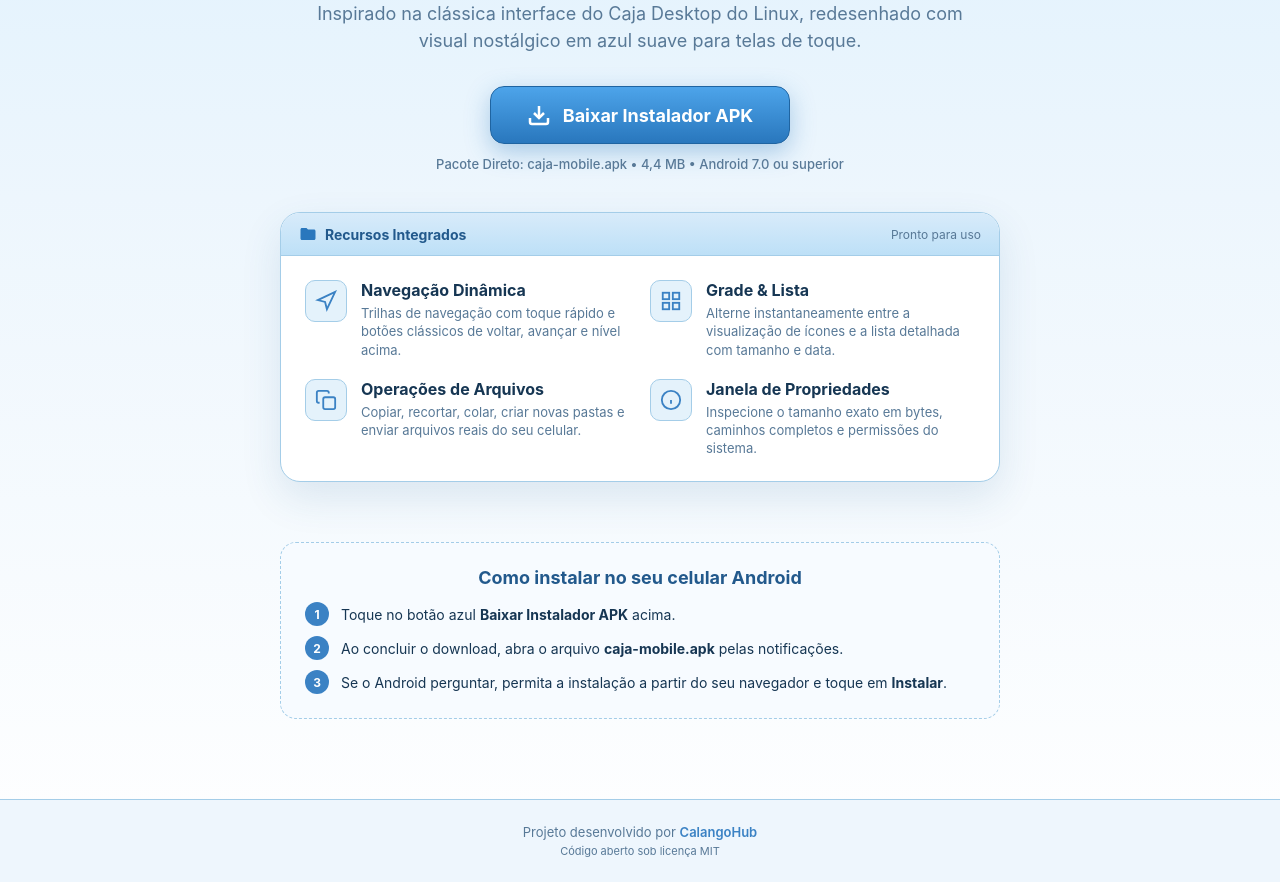
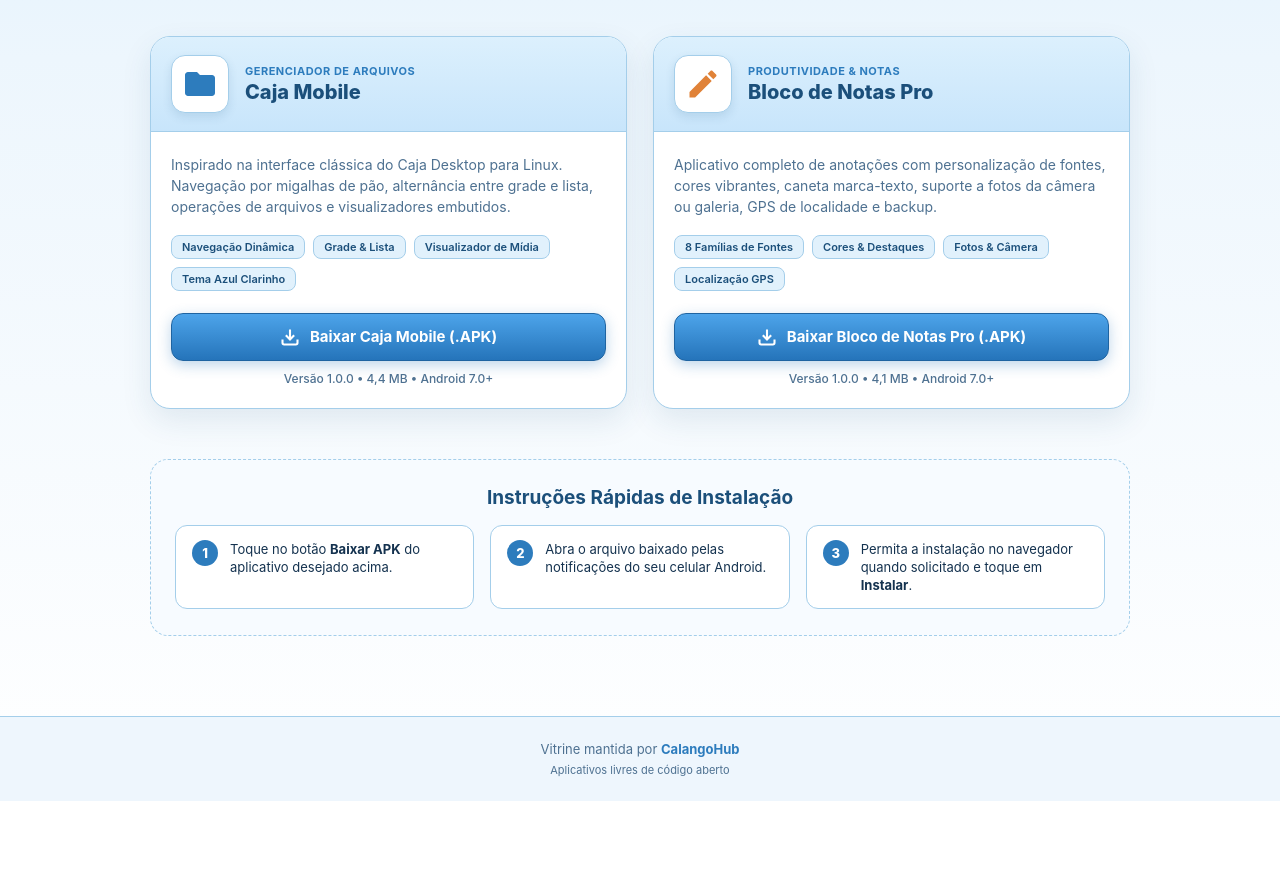
Before and after one commit to CalangoHub/cajafiles-android, a plain HTML site: page index.html in a window 1280 px wide. Shown: the part 260-1142 px from the top of the page. After the commit the page ends 1061 px from the top, so only its background shows below. Drawn offline with Linux system fonts and the light colour scheme.

Commit message:
Adiciona Bloco de Notas Pro a vitrine de aplicativos

```diff
--- a/index.html
+++ b/index.html
@@ -4,19 +4,22 @@
   <meta charset="UTF-8">
   <meta name="viewport" content="width=device-width, initial-scale=1.0">
   <meta name="theme-color" content="#bce0f8">
-  <title>Caja Mobile - Gerenciador de Arquivos para Android</title>
+  <title>CalangoHub Apps - Vitrine de Aplicativos Android</title>
   <style>
     :root {
-      --primary: #3b82c4;
-      --primary-dark: #22598c;
-      --primary-light: #5ba2e6;
-      --sky-100: #f4f9fd;
-      --sky-200: #e2f1fc;
-      --sky-300: #cfe7fa;
-      --sky-400: #b5daf5;
-      --border: #a4cde8;
-      --text-dark: #163653;
-      --text-muted: #587997;
+      --primary: #2d7cbd;
+      --primary-dark: #1b4f7a;
+      --primary-light: #52a2e4;
+      --sky-50: #f7fbff;
+      --sky-100: #eef6fd;
+      --sky-200: #d8ecfb;
+      --sky-300: #bce0f8;
+      --sky-400: #9cd0f5;
+      --border: #a4ceea;
+      --text-main: #14324f;
+      --text-muted: #4e7191;
+      --card-bg: #ffffff;
+      --badge-bg: #e1f1fc;
     }
 
     * {
@@ -27,20 +30,21 @@
     }
 
     body {
-      background: linear-gradient(180deg, #dcf0fd 0%, #edf6fd 40%, #ffffff 100%);
-      color: var(--text-dark);
+      background: linear-gradient(180deg, #dcf0fd 0%, #edf6fd 30%, #ffffff 100%);
+      color: var(--text-main);
       min-height: 100vh;
       display: flex;
       flex-direction: column;
       align-items: center;
     }
 
+    /* Topo do Site */
     header {
       width: 100%;
       background: linear-gradient(180deg, #cfe8fa 0%, #badff8 100%);
       border-bottom: 1px solid var(--border);
-      box-shadow: 0 2px 8px rgba(34, 89, 140, 0.08);
-      padding: 16px 24px;
+      box-shadow: 0 2px 8px rgba(27, 79, 122, 0.08);
+      padding: 14px 24px;
       display: flex;
       align-items: center;
       justify-content: space-between;
@@ -49,21 +53,32 @@
     .brand {
       display: flex;
       align-items: center;
-      gap: 12px;
-      font-size: 20px;
-      font-weight: 700;
+      gap: 10px;
+      font-size: 19px;
+      font-weight: 800;
       color: var(--primary-dark);
       text-decoration: none;
     }
 
     .brand svg {
-      width: 32px;
-      height: 32px;
+      width: 28px;
+      height: 28px;
     }
 
+    .top-badge {
+      font-size: 12px;
+      color: var(--primary-dark);
+      font-weight: 700;
+      background: rgba(255, 255, 255, 0.7);
+      padding: 4px 12px;
+      border-radius: 12px;
+      border: 1px solid var(--border);
+    }
+
+    /* Hero Principal */
     .hero {
-      max-width: 860px;
-      width: 90%;
+      max-width: 980px;
+      width: 92%;
       margin: 40px auto 20px auto;
       text-align: center;
       display: flex;
@@ -71,191 +86,236 @@
       align-items: center;
     }
 
-    .badge-pill {
-      background: #cce7fa;
+    .pill-highlight {
+      background: #cbe6fa;
       color: var(--primary-dark);
       font-size: 13px;
-      font-weight: 600;
-      padding: 6px 16px;
+      font-weight: 700;
+      padding: 6px 18px;
       border-radius: 20px;
       border: 1px solid var(--border);
       display: inline-block;
-      margin-bottom: 18px;
+      margin-bottom: 16px;
     }
 
     h1 {
       font-size: 38px;
       font-weight: 800;
       color: var(--primary-dark);
-      line-height: 1.2;
-      margin-bottom: 16px;
+      line-height: 1.25;
+      margin-bottom: 14px;
     }
 
     p.subtitle {
-      font-size: 18px;
+      font-size: 17px;
       color: var(--text-muted);
       line-height: 1.5;
-      max-width: 680px;
-      margin-bottom: 32px;
-    }
-
-    .cta-container {
-      display: flex;
-      flex-direction: column;
-      align-items: center;
-      gap: 12px;
+      max-width: 720px;
       margin-bottom: 40px;
     }
 
-    .btn-download-apk {
-      display: inline-flex;
-      align-items: center;
-      gap: 12px;
-      background: linear-gradient(180deg, #4da4ea 0%, #2977bd 100%);
-      color: #ffffff;
-      font-size: 18px;
-      font-weight: 700;
-      padding: 16px 36px;
-      border-radius: 14px;
-      text-decoration: none;
-      box-shadow: 0 8px 24px rgba(41, 119, 189, 0.35);
-      border: 1px solid #1f64a1;
-      transition: all 0.2s ease;
+    /* Grade da Vitrine de Aplicativos */
+    .apps-grid {
+      display: grid;
+      grid-template-columns: repeat(auto-fit, minmax(320px, 1fr));
+      gap: 26px;
+      width: 100%;
+      max-width: 980px;
+      margin-bottom: 50px;
     }
 
-    .btn-download-apk:hover {
-      transform: translateY(-2px);
-      box-shadow: 0 12px 28px rgba(41, 119, 189, 0.45);
-      background: linear-gradient(180deg, #5ab0f5 0%, #2e83ce 100%);
+    .app-card {
+      background: var(--card-bg);
+      border: 1px solid var(--border);
+      border-radius: 20px;
+      box-shadow: 0 12px 30px rgba(27, 79, 122, 0.1);
+      display: flex;
+      flex-direction: column;
+      overflow: hidden;
+      transition: transform 0.2s ease, box-shadow 0.2s ease;
+      text-align: left;
     }
 
-    .btn-download-apk:active {
+    .app-card:hover {
+      transform: translateY(-4px);
+      box-shadow: 0 16px 36px rgba(27, 79, 122, 0.16);
+    }
+
+    .card-top {
+      background: linear-gradient(180deg, #dcf0fd 0%, #c8e5fb 100%);
+      padding: 18px 20px;
+      display: flex;
+      align-items: center;
+      gap: 16px;
+      border-bottom: 1px solid var(--border);
+    }
+
+    .app-icon {
+      width: 58px;
+      height: 58px;
+      background: #ffffff;
+      border-radius: 14px;
+      display: flex;
+      align-items: center;
+      justify-content: center;
+      box-shadow: 0 4px 10px rgba(27, 79, 122, 0.12);
+      flex-shrink: 0;
+      border: 1px solid var(--border);
+    }
+
+    .app-icon svg {
+      width: 36px;
+      height: 36px;
+    }
+
+    .app-headline {
+      display: flex;
+      flex-direction: column;
+    }
+
+    .app-tag {
+      font-size: 11px;
+      font-weight: 700;
+      text-transform: uppercase;
+      letter-spacing: 0.5px;
+      color: var(--primary);
+      margin-bottom: 2px;
+    }
+
+    .app-name {
+      font-size: 20px;
+      font-weight: 800;
+      color: var(--primary-dark);
+    }
+
+    .card-body {
+      padding: 22px 20px;
+      display: flex;
+      flex-direction: column;
+      flex: 1;
+    }
+
+    .app-desc {
+      font-size: 14px;
+      color: var(--text-muted);
+      line-height: 1.5;
+      margin-bottom: 18px;
+    }
+
+    .badges-list {
+      display: flex;
+      flex-wrap: wrap;
+      gap: 8px;
+      margin-bottom: 22px;
+    }
+
+    .badge-item {
+      background: var(--badge-bg);
+      color: var(--primary-dark);
+      font-size: 11px;
+      font-weight: 600;
+      padding: 4px 10px;
+      border-radius: 8px;
+      border: 1px solid var(--border);
+    }
+
+    .card-footer {
+      margin-top: auto;
+      display: flex;
+      flex-direction: column;
+      gap: 10px;
+      align-items: center;
+    }
+
+    .btn-download {
+      display: flex;
+      align-items: center;
+      justify-content: center;
+      gap: 10px;
+      width: 100%;
+      background: linear-gradient(180deg, #4da4ea 0%, #2574ba 100%);
+      color: #ffffff;
+      font-size: 15px;
+      font-weight: 700;
+      padding: 13px 20px;
+      border-radius: 12px;
+      text-decoration: none;
+      box-shadow: 0 4px 14px rgba(37, 116, 186, 0.3);
+      border: 1px solid #1f64a1;
+      transition: all 0.15s ease;
+    }
+
+    .btn-download:hover {
+      background: linear-gradient(180deg, #5ab0f5 0%, #2b82d0 100%);
+      transform: translateY(-1px);
+    }
+
+    .btn-download:active {
       transform: translateY(1px);
     }
 
-    .download-meta {
-      font-size: 13px;
+    .file-meta-info {
+      font-size: 12px;
       color: var(--text-muted);
       font-weight: 500;
     }
 
-    /* Vitrine do Aplicativo */
-    .app-preview-card {
-      background: #ffffff;
-      border: 1px solid var(--border);
-      border-radius: 20px;
-      box-shadow: 0 16px 40px rgba(34, 89, 140, 0.12);
-      max-width: 720px;
-      width: 100%;
-      overflow: hidden;
-      margin-bottom: 60px;
-    }
-
-    .preview-header {
-      background: linear-gradient(180deg, #d8ebfa 0%, #bde0f7 100%);
-      padding: 12px 18px;
-      display: flex;
-      align-items: center;
-      justify-content: space-between;
-      border-bottom: 1px solid var(--border);
-    }
-
-    .preview-title {
-      font-size: 14px;
-      font-weight: 700;
-      color: var(--primary-dark);
-      display: flex;
-      align-items: center;
-      gap: 8px;
-    }
-
-    .preview-body {
-      padding: 24px;
-      display: grid;
-      grid-template-columns: repeat(auto-fit, minmax(260px, 1fr));
-      gap: 20px;
-      text-align: left;
-    }
-
-    .feature-item {
-      display: flex;
-      gap: 14px;
-      align-items: flex-start;
-    }
-
-    .feature-icon {
-      background: #e4f2fb;
-      border: 1px solid var(--border);
-      color: var(--primary);
-      width: 42px;
-      height: 42px;
-      border-radius: 10px;
-      display: flex;
-      align-items: center;
-      justify-content: center;
-      flex-shrink: 0;
-    }
-
-    .feature-text h3 {
-      font-size: 16px;
-      font-weight: 700;
-      margin-bottom: 4px;
-      color: var(--text-dark);
-    }
-
-    .feature-text p {
-      font-size: 13px;
-      color: var(--text-muted);
-      line-height: 1.4;
-    }
-
     /* Como Instalar */
-    .install-guide {
-      max-width: 720px;
+    .install-box {
+      max-width: 980px;
       width: 100%;
       background: #f7fbff;
       border: 1px dashed var(--border);
-      border-radius: 16px;
-      padding: 24px;
+      border-radius: 18px;
+      padding: 26px 24px;
       margin-bottom: 60px;
       text-align: left;
     }
 
-    .install-guide h2 {
-      font-size: 18px;
+    .install-box h2 {
+      font-size: 19px;
       color: var(--primary-dark);
-      margin-bottom: 14px;
+      margin-bottom: 16px;
       text-align: center;
     }
 
-    .install-steps {
-      display: flex;
-      flex-direction: column;
-      gap: 10px;
-      font-size: 14px;
-      color: var(--text-dark);
+    .steps-container {
+      display: grid;
+      grid-template-columns: repeat(auto-fit, minmax(260px, 1fr));
+      gap: 16px;
     }
 
-    .step {
+    .step-card {
       display: flex;
-      align-items: center;
+      align-items: flex-start;
       gap: 12px;
+      background: #ffffff;
+      padding: 14px 16px;
+      border-radius: 12px;
+      border: 1px solid var(--border);
     }
 
     .step-num {
       background: var(--primary);
-      color: #fff;
-      font-weight: 700;
-      width: 24px;
-      height: 24px;
+      color: #ffffff;
+      font-weight: 800;
+      width: 26px;
+      height: 26px;
       border-radius: 50%;
       display: flex;
       align-items: center;
       justify-content: center;
-      font-size: 12px;
+      font-size: 13px;
       flex-shrink: 0;
     }
 
+    .step-text {
+      font-size: 13px;
+      line-height: 1.4;
+      color: var(--text-main);
+    }
+
+    /* Rodape */
     footer {
       width: 100%;
       padding: 24px;
@@ -270,125 +330,152 @@
     footer a {
       color: var(--primary);
       text-decoration: none;
-      font-weight: 600;
+      font-weight: 700;
     }
 
-    @media (max-width: 600px) {
-      h1 { font-size: 28px; }
+    @media (max-width: 700px) {
+      h1 { font-size: 27px; }
       p.subtitle { font-size: 15px; }
-      .btn-download-apk { width: 100%; justify-content: center; padding: 14px 20px; font-size: 16px; }
+      .apps-grid { grid-template-columns: 1fr; }
     }
   </style>
 </head>
 <body>
 
+  <!-- Topo -->
   <header>
     <a href="#" class="brand">
-      <svg viewBox="0 0 24 24" fill="#2977bd">
-        <path d="M10 4H4c-1.1 0-1.99.9-1.99 2L2 18c0 1.1.9 2 2 2h16c1.1 0 2-.9 2-2V8c0-1.1-.9-2-2-2h-8l-2-2z"/>
+      <svg viewBox="0 0 24 24" fill="#2574ba">
+        <path d="M4 8h4V4H4v4zm6 12h4v-4h-4v4zm-6 0h4v-4H4v4zm0-6h4v-4H4v4zm6 0h4v-4h-4v4zm6-10v4h4V4h-4zm-6 4h4V4h-4v4zm6 6h4v-4h-4v4zm0 6h4v-4h-4v4z"/>
       </svg>
-      <span>Caja Mobile</span>
+      <span>CalangoHub</span>
     </a>
-    <span style="font-size: 13px; color: var(--text-muted); font-weight: 600;">v1.0.0 Android</span>
+    <span class="top-badge">Central de Aplicativos</span>
   </header>
 
+  <!-- Hero -->
   <main class="hero">
-    <div class="badge-pill">Nostalgia & Produtividade no Android</div>
-    <h1>O Gerenciador de Arquivos Clássico no seu Celular</h1>
+    <div class="pill-highlight">Aplicativos Android Nativos & Livres</div>
+    <h1>Vitrine de Aplicativos do CalangoHub</h1>
     <p class="subtitle">
-      Inspirado na clássica interface do Caja Desktop do Linux, redesenhado com visual nostálgico em azul suave para telas de toque.
+      Projetos desenvolvidos com foco em simplicidade, leveza e alta produtividade. Baixe os instaladores APK oficiais diretamente no seu celular.
     </p>
 
-    <div class="cta-container">
-      <a href="caja-mobile.apk" class="btn-download-apk" download>
-        <svg viewBox="0 0 24 24" width="24" height="24" stroke="currentColor" stroke-width="2.5" fill="none">
-          <path d="M21 15v4a2 2 0 0 1-2 2H5a2 2 0 0 1-2-2v-4"></path>
-          <polyline points="7 10 12 15 17 10"></polyline>
-          <line x1="12" y1="15" x2="12" y2="3"></line>
-        </svg>
-        <span>Baixar Instalador APK</span>
-      </a>
-      <span class="download-meta">Pacote Direto: caja-mobile.apk • 4,4 MB • Android 7.0 ou superior</span>
-    </div>
+    <!-- Grade dos Aplicativos -->
+    <div class="apps-grid">
 
-    <!-- Painel de Recursos -->
-    <div class="app-preview-card">
-      <div class="preview-header">
-        <div class="preview-title">
-          <svg viewBox="0 0 24 24" width="18" height="18" fill="#2977bd">
-            <path d="M10 4H4c-1.1 0-1.99.9-1.99 2L2 18c0 1.1.9 2 2 2h16c1.1 0 2-.9 2-2V8c0-1.1-.9-2-2-2h-8l-2-2z"/>
-          </svg>
-          <span>Recursos Integrados</span>
-        </div>
-        <span style="font-size: 12px; color: var(--text-muted);">Pronto para uso</span>
-      </div>
-
-      <div class="preview-body">
-        <div class="feature-item">
-          <div class="feature-icon">
-            <svg viewBox="0 0 24 24" width="22" height="22" stroke="currentColor" stroke-width="2" fill="none"><polygon points="3 11 22 2 13 21 11 13 3 11"></polygon></svg>
+      <!-- Card 1: Caja Mobile -->
+      <div class="app-card">
+        <div class="card-top">
+          <div class="app-icon">
+            <svg viewBox="0 0 24 24" fill="#2d7cbd">
+              <path d="M10 4H4c-1.1 0-1.99.9-1.99 2L2 18c0 1.1.9 2 2 2h16c1.1 0 2-.9 2-2V8c0-1.1-.9-2-2-2h-8l-2-2z"/>
+            </svg>
           </div>
-          <div class="feature-text">
-            <h3>Navegação Dinâmica</h3>
-            <p>Trilhas de navegação com toque rápido e botões clássicos de voltar, avançar e nível acima.</p>
+          <div class="app-headline">
+            <span class="app-tag">Gerenciador de Arquivos</span>
+            <span class="app-name">Caja Mobile</span>
           </div>
         </div>
 
-        <div class="feature-item">
-          <div class="feature-icon">
-            <svg viewBox="0 0 24 24" width="22" height="22" stroke="currentColor" stroke-width="2" fill="none"><rect x="3" y="3" width="7" height="7"></rect><rect x="14" y="3" width="7" height="7"></rect><rect x="14" y="14" width="7" height="7"></rect><rect x="3" y="14" width="7" height="7"></rect></svg>
+        <div class="card-body">
+          <p class="app-desc">
+            Inspirado na interface clássica do Caja Desktop para Linux. Navegação por migalhas de pão, alternância entre grade e lista, operações de arquivos e visualizadores embutidos.
+          </p>
+
+          <div class="badges-list">
+            <span class="badge-item">Navegação Dinâmica</span>
+            <span class="badge-item">Grade & Lista</span>
+            <span class="badge-item">Visualizador de Mídia</span>
+            <span class="badge-item">Tema Azul Clarinho</span>
           </div>
-          <div class="feature-text">
-            <h3>Grade & Lista</h3>
-            <p>Alterne instantaneamente entre a visualização de ícones e a lista detalhada com tamanho e data.</p>
+
+          <div class="card-footer">
+            <a href="caja-mobile.apk" class="btn-download" download>
+              <svg viewBox="0 0 24 24" width="20" height="20" stroke="currentColor" stroke-width="2.5" fill="none">
+                <path d="M21 15v4a2 2 0 0 1-2 2H5a2 2 0 0 1-2-2v-4"></path>
+                <polyline points="7 10 12 15 17 10"></polyline>
+                <line x1="12" y1="15" x2="12" y2="3"></line>
+              </svg>
+              <span>Baixar Caja Mobile (.APK)</span>
+            </a>
+            <span class="file-meta-info">Versão 1.0.0 • 4,4 MB • Android 7.0+</span>
+          </div>
+        </div>
+      </div>
+
+      <!-- Card 2: Bloco de Notas Pro -->
+      <div class="app-card">
+        <div class="card-top">
+          <div class="app-icon">
+            <svg viewBox="0 0 24 24" fill="#e08238">
+              <path d="M3 17.25V21h3.75L17.81 9.94l-3.75-3.75L3 17.25zM20.71 7.04c.39-.39.39-1.02 0-1.41l-2.34-2.34c-.39-.39-1.02-.39-1.41 0l-1.83 1.83 3.75 3.75 1.83-1.83z"/>
+            </svg>
+          </div>
+          <div class="app-headline">
+            <span class="app-tag">Produtividade & Notas</span>
+            <span class="app-name">Bloco de Notas Pro</span>
           </div>
         </div>
 
-        <div class="feature-item">
-          <div class="feature-icon">
-            <svg viewBox="0 0 24 24" width="22" height="22" stroke="currentColor" stroke-width="2" fill="none"><rect x="9" y="9" width="13" height="13" rx="2" ry="2"></rect><path d="M5 15H4a2 2 0 0 1-2-2V4a2 2 0 0 1 2-2h9a2 2 0 0 1 2 2v1"></path></svg>
+        <div class="card-body">
+          <p class="app-desc">
+            Aplicativo completo de anotações com personalização de fontes, cores vibrantes, caneta marca-texto, suporte a fotos da câmera ou galeria, GPS de localidade e backup.
+          </p>
+
+          <div class="badges-list">
+            <span class="badge-item">8 Famílias de Fontes</span>
+            <span class="badge-item">Cores & Destaques</span>
+            <span class="badge-item">Fotos & Câmera</span>
+            <span class="badge-item">Localização GPS</span>
           </div>
-          <div class="feature-text">
-            <h3>Operações de Arquivos</h3>
-            <p>Copiar, recortar, colar, criar novas pastas e enviar arquivos reais do seu celular.</p>
-          </div>
-        </div>
 
-        <div class="feature-item">
-          <div class="feature-icon">
-            <svg viewBox="0 0 24 24" width="22" height="22" stroke="currentColor" stroke-width="2" fill="none"><circle cx="12" cy="12" r="10"></circle><line x1="12" y1="16" x2="12" y2="12"></line><line x1="12" y1="8" x2="12.01" y2="8"></line></svg>
-          </div>
-          <div class="feature-text">
-            <h3>Janela de Propriedades</h3>
-            <p>Inspecione o tamanho exato em bytes, caminhos completos e permissões do sistema.</p>
+          <div class="card-footer">
+            <a href="bloco-de-notas-pro.apk" class="btn-download" download>
+              <svg viewBox="0 0 24 24" width="20" height="20" stroke="currentColor" stroke-width="2.5" fill="none">
+                <path d="M21 15v4a2 2 0 0 1-2 2H5a2 2 0 0 1-2-2v-4"></path>
+                <polyline points="7 10 12 15 17 10"></polyline>
+                <line x1="12" y1="15" x2="12" y2="3"></line>
+              </svg>
+              <span>Baixar Bloco de Notas Pro (.APK)</span>
+            </a>
+            <span class="file-meta-info">Versão 1.0.0 • 4,1 MB • Android 7.0+</span>
           </div>
         </div>
       </div>
+
     </div>
 
-    <!-- Guia de Instalacao -->
-    <div class="install-guide">
-      <h2>Como instalar no seu celular Android</h2>
-      <div class="install-steps">
-        <div class="step">
+    <!-- Guia de Instalacao no Celular -->
+    <div class="install-box">
+      <h2>Instruções Rápidas de Instalação</h2>
+      <div class="steps-container">
+        <div class="step-card">
           <span class="step-num">1</span>
-          <span>Toque no botão azul <strong>Baixar Instalador APK</strong> acima.</span>
+          <div class="step-text">
+            Toque no botão <strong>Baixar APK</strong> do aplicativo desejado acima.
+          </div>
         </div>
-        <div class="step">
+        <div class="step-card">
           <span class="step-num">2</span>
-          <span>Ao concluir o download, abra o arquivo <strong>caja-mobile.apk</strong> pelas notificações.</span>
+          <div class="step-text">
+            Abra o arquivo baixado pelas notificações do seu celular Android.
+          </div>
         </div>
-        <div class="step">
+        <div class="step-card">
           <span class="step-num">3</span>
-          <span>Se o Android perguntar, permita a instalação a partir do seu navegador e toque em <strong>Instalar</strong>.</span>
+          <div class="step-text">
+            Permita a instalação no navegador quando solicitado e toque em <strong>Instalar</strong>.
+          </div>
         </div>
       </div>
     </div>
   </main>
 
+  <!-- Rodape -->
   <footer>
-    <p>Projeto desenvolvido por <a href="https://github.com/CalangoHub" target="_blank" rel="noopener">CalangoHub</a></p>
-    <p style="margin-top: 4px; font-size: 11px;">Código aberto sob licença MIT</p>
+    <p>Vitrine mantida por <a href="https://github.com/CalangoHub" target="_blank" rel="noopener">CalangoHub</a></p>
+    <p style="margin-top: 6px; font-size: 11px;">Aplicativos livres de código aberto</p>
   </footer>
 
 </body>
```
Also changed, not shown: 1 other file.
